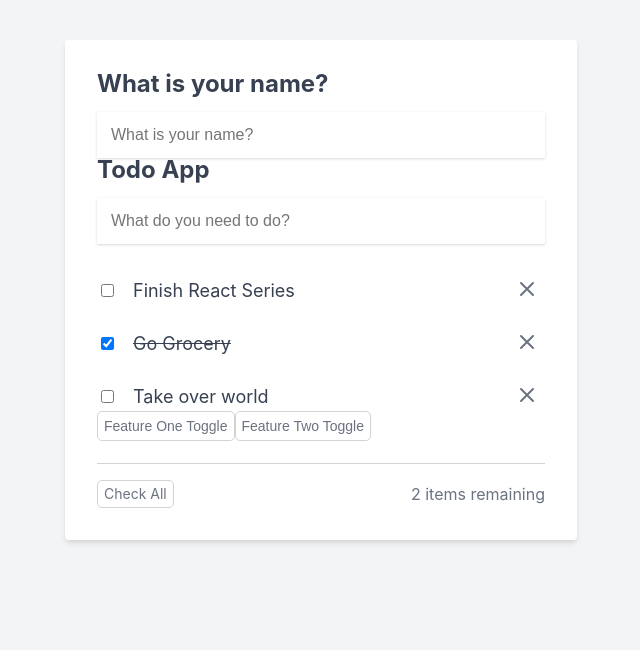
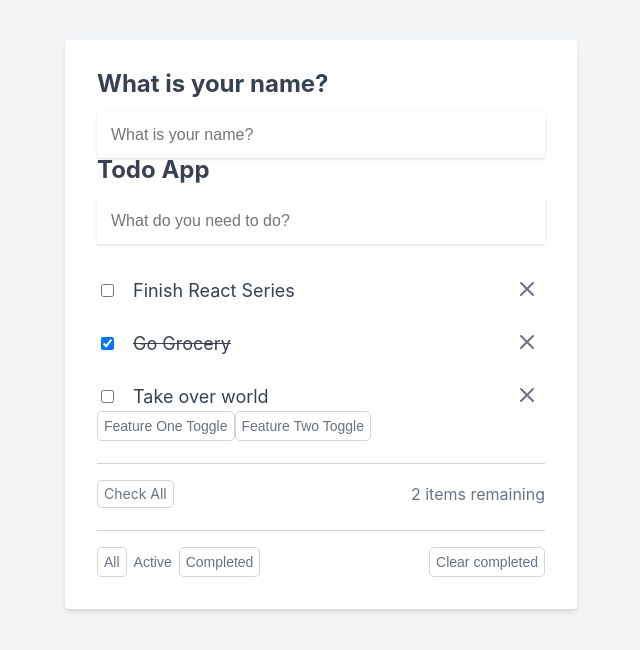
Before and after one commit to alpharameeztech/react-to-do-app, a React (Create React App) app: page / in a window 1280 px wide. Shown: the top 650 px of the page, without its empty margins (319-959 px from the left). Built offline with nearby package versions, Linux system fonts and the light colour scheme.

Commit message:
Refactor filter component to use context as global state

```diff
--- a/src/components/App.jsx
+++ b/src/components/App.jsx
@@ -1,6 +1,6 @@
 import './reset.css';
 import './App.css';
-import {useEffect, useMemo, useRef, useState} from "react";
+import {useEffect, useRef, useState} from "react";
 import './Notodos';
 import Notodos from "./Notodos";
 import TodoForm from "./TodoForm";
@@ -49,6 +49,8 @@ function App() {
   //     isEditing: false,
   //   },
   // ]);
+
+  const [filter,setFilter] = useState('all');
 
   const [idForTodo, setIdForTodo] = useLocalStorage('idForTodo',4);
 
@@ -112,7 +114,7 @@ function App() {
     setTodos(updatedTodos);
   }
 
-  function todosFiltered(filter){
+  function todosFiltered(){
     if(filter === 'all'){
       return todos;
     }else if(filter === 'active'){
@@ -142,7 +144,15 @@ function App() {
   }, [todos]);
 
   return (
-      <TodosContext.Provider value={{todos,setTodos,idForTodo,setIdForTodo}}>
+      <TodosContext.Provider value={{
+        todos,
+        setTodos,
+        idForTodo,
+        setIdForTodo,
+        todosFiltered,
+        filter,
+        setFilter
+      }}>
         <div className="todo-app-container">
         <div className="todo-app">
           <div className="name-container">
@@ -170,7 +180,6 @@ function App() {
                   updateTodo={updateTodo}
                   cancelEdit={cancelEdit}
                   deleteTodo={deleteTodo}
-                  todosFiltered={todosFiltered}
               />
           ) : (
               <Notodos />
--- a/src/components/TodoFilters.jsx
+++ b/src/components/TodoFilters.jsx
@@ -1,39 +1,36 @@
-import React from 'react'
-import PropTypes from "prop-types";
+import React, {useContext} from 'react'
+import {TodosContext} from "../context/TodosContext";
 
-TodoFilters.prototype = {
-    filter: PropTypes.string.isRequired,
-    setFilter: PropTypes.func.isRequired,
-    todosFiltered: PropTypes.func.isRequired
-}
-function TodoFilters(props) {
-  return (
+function TodoFilters() {
+    const {filter,setFilter,todosFiltered} = useContext(TodosContext);
+
+    return (
       <div>
           <button
               onClick={()=> {
-                  props.setFilter('all')
-                  props.todosFiltered('all')
+                  setFilter('all')
+                  todosFiltered()
               }}
 
-          className={`button filter-button ${props.filter === 'all' ? 'filter-button-active' : ''}`}
+          className={`button filter-button ${filter === 'all' ? 'filter-button-active' : ''}`}
           >
               All
           </button>
           <button
               onClick={()=> {
-                  props.setFilter('active')
-                  props.todosFiltered('active')
+                  setFilter('active')
+                  todosFiltered()
 
               }}
-              className={`button filter-button ${props.filter === 'active' ? 'filter-button-active' : ''}`}
+              className={`button filter-button ${filter === 'active' ? 'filter-button-active' : ''}`}
               >Active</button>
           <button
               onClick={()=> {
-                  props.setFilter('complete')
-                  props.todosFiltered('complete')
+                  setFilter('complete')
+                  todosFiltered()
               }}
 
-              className={`button filter-button ${props.filter === 'all' ? 'filter-button-active' : ''}`}
+              className={`button filter-button ${filter === 'all' ? 'filter-button-active' : ''}`}
           >Completed</button>
       </div>
   )
--- a/src/components/TodoList.jsx
+++ b/src/components/TodoList.jsx
@@ -1,10 +1,11 @@
-import React, {useState} from 'react'
+import React, {useContext, useState} from 'react'
 import PropTypes from "prop-types";
 import TodoItemsRemaining from "./TodoItemsRemaining";
 import TodoClearCompleted from "./TodoClearCompleted";
 import CompleteAllTodos from "./CompleteAllTodos";
 import TodoFilters from "./TodoFilters";
 import useToggle from "../hooks/useToggle";
+import {TodosContext} from "../context/TodosContext";
 
  TodoList.prototype = {
     todos: PropTypes.array.isRequired,
@@ -13,17 +14,16 @@ import useToggle from "../hooks/useToggle";
     updateTodo: PropTypes.func.isRequired,
     cancelEdit: PropTypes.func.isRequired,
     deleteTodo: PropTypes.func.isRequired,
-    todosFiltered: PropTypes.func.isRequired,
 }
 function TodoList(props) {
-    const [filter,setFilter] = useState('all')
     const [isFeatureOneVisible,setFeatureOneVisible] = useToggle();
-    const [isFeatureTwoVisible,setFeatureTwoVisible] = useToggle(false);
+    const [isFeatureTwoVisible,setFeatureTwoVisible] = useToggle();
+    const {todosFiltered} = useContext(TodosContext)
 
   return (
       <>
         <ul className="todo-list">
-          {props.todosFiltered(filter).map((todo) => (
+          {todosFiltered().map((todo) => (
               <li key={todo.id} className="todo-item-container">
                 <div className="todo-item">
                   <input
@@ -92,11 +92,7 @@ function TodoList(props) {
 
           { isFeatureTwoVisible && (
             <div className="other-buttons-container">
-                <TodoFilters
-                filter={filter}
-                setFilter={setFilter}
-                todosFiltered={props.todosFiltered}
-                />
+                <TodoFilters />
               <div>
                   <TodoClearCompleted />
               </div>
```
